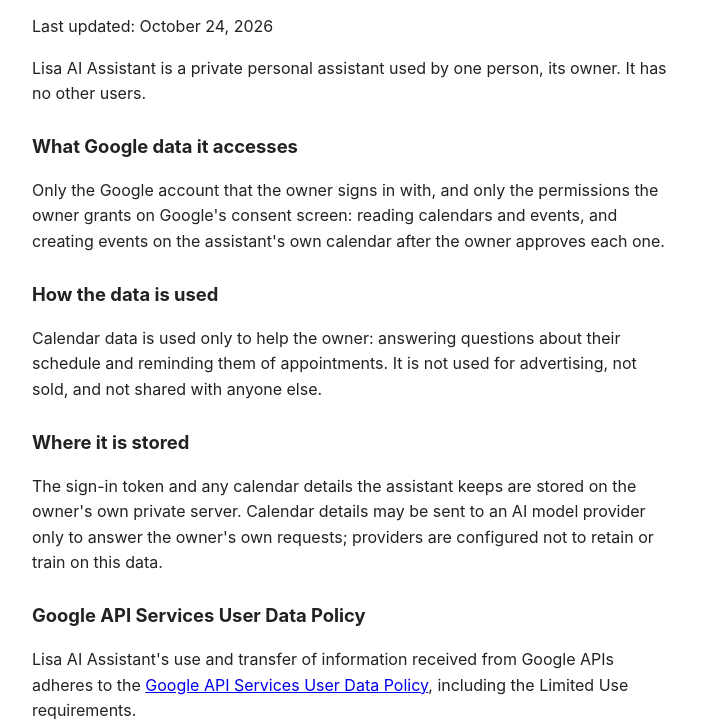
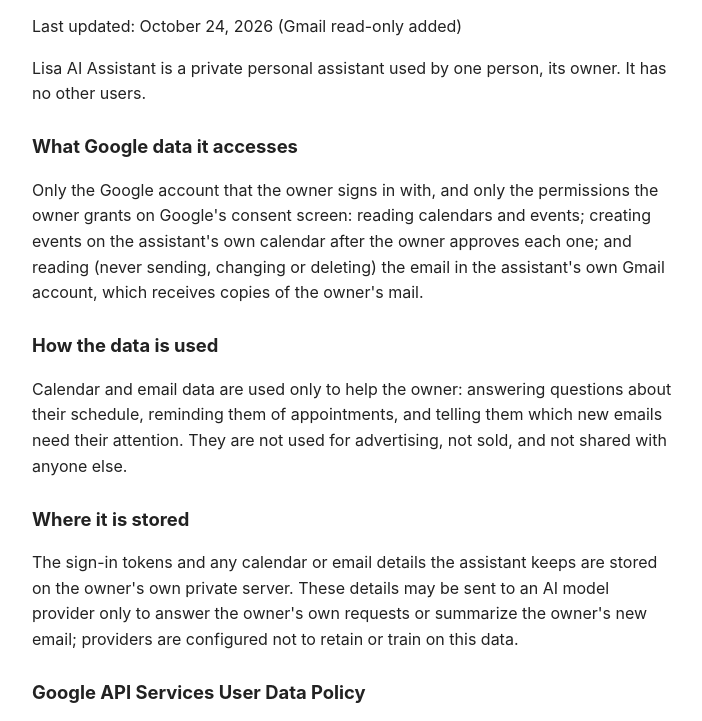
Before and after one commit to lisacarson/lisa-ai-assistant, a plain HTML site: page privacy.html in a window 1280 px wide. Shown: the part 92-813 px from the top of the page, without its empty margins (288-990 px from the left). Drawn offline with Linux system fonts and the light colour scheme.

Commit message:
Privacy policy: Gmail read-only

```diff
--- a/privacy.html
+++ b/privacy.html
@@ -12,17 +12,17 @@
 </head>
 <body>
 <h1>Privacy policy</h1>
-<p>Last updated: October 24, 2026</p>
+<p>Last updated: October 24, 2026 (Gmail read-only added)</p>
 <p>Lisa AI Assistant is a private personal assistant used by one person, its owner. It has no other users.</p>
 
 <h2>What Google data it accesses</h2>
-<p>Only the Google account that the owner signs in with, and only the permissions the owner grants on Google's consent screen: reading calendars and events, and creating events on the assistant's own calendar after the owner approves each one.</p>
+<p>Only the Google account that the owner signs in with, and only the permissions the owner grants on Google's consent screen: reading calendars and events; creating events on the assistant's own calendar after the owner approves each one; and reading (never sending, changing or deleting) the email in the assistant's own Gmail account, which receives copies of the owner's mail.</p>
 
 <h2>How the data is used</h2>
-<p>Calendar data is used only to help the owner: answering questions about their schedule and reminding them of appointments. It is not used for advertising, not sold, and not shared with anyone else.</p>
+<p>Calendar and email data are used only to help the owner: answering questions about their schedule, reminding them of appointments, and telling them which new emails need their attention. They are not used for advertising, not sold, and not shared with anyone else.</p>
 
 <h2>Where it is stored</h2>
-<p>The sign-in token and any calendar details the assistant keeps are stored on the owner's own private server. Calendar details may be sent to an AI model provider only to answer the owner's own requests; providers are configured not to retain or train on this data.</p>
+<p>The sign-in tokens and any calendar or email details the assistant keeps are stored on the owner's own private server. These details may be sent to an AI model provider only to answer the owner's own requests or summarize the owner's new email; providers are configured not to retain or train on this data.</p>
 
 <h2>Google API Services User Data Policy</h2>
 <p>Lisa AI Assistant's use and transfer of information received from Google APIs adheres to the <a href="https://developers.google.com/terms/api-services-user-data-policy">Google API Services User Data Policy</a>, including the Limited Use requirements.</p>
```
